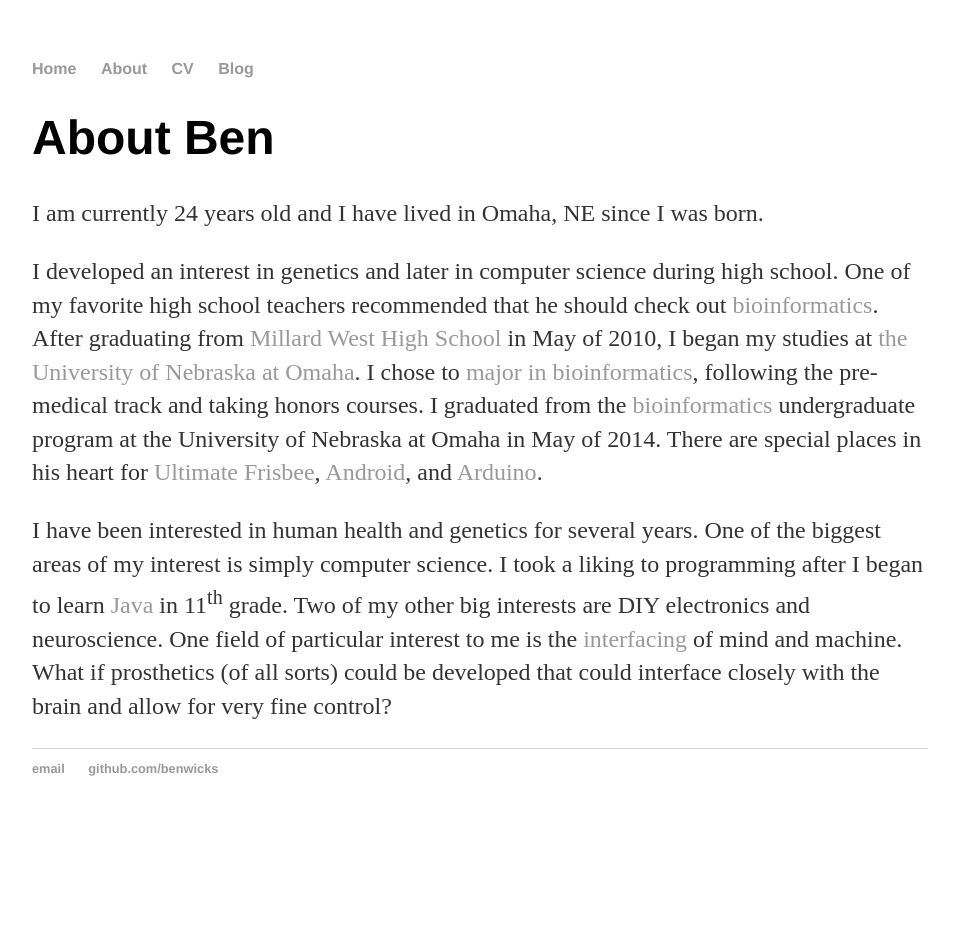
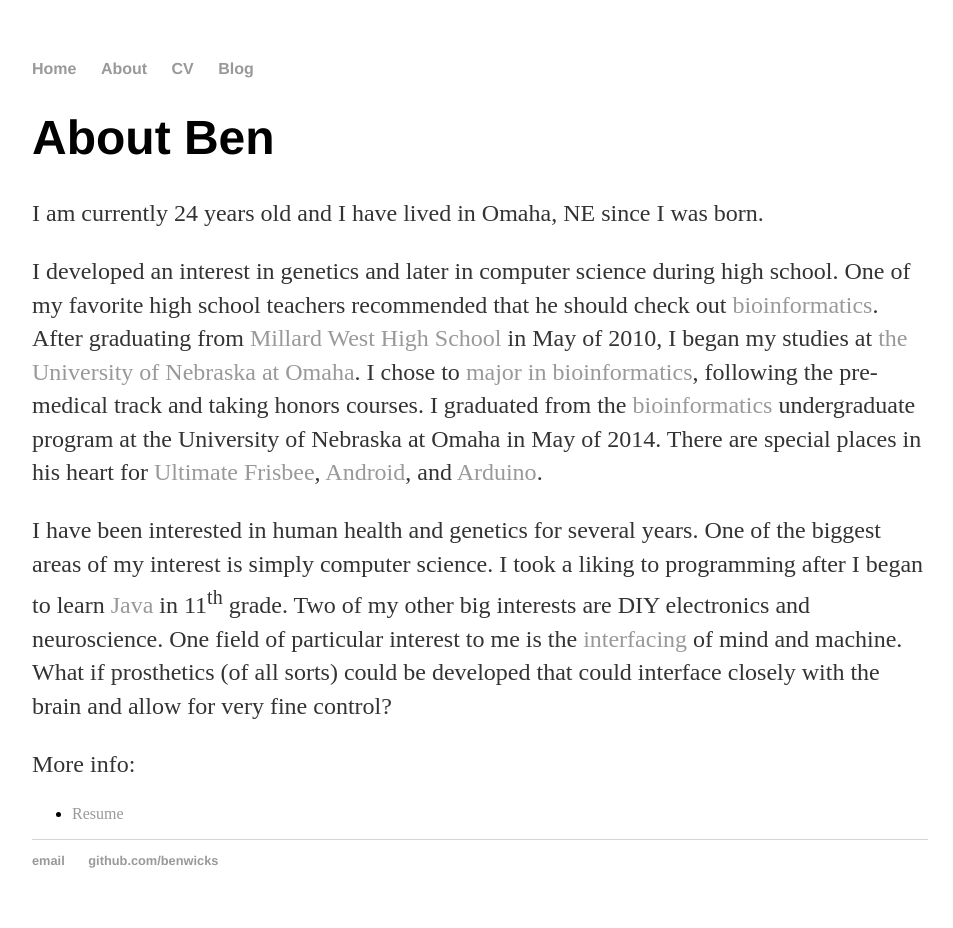
Before and after one commit to benwicks/benwicks.github.io, a Jekyll site: the page built from about/index.html, in a window 1280 px wide. Shown: the whole page, without its empty margins (160-1113 px from the left). Built offline with Jekyll 4.4.1, drawn with Linux system fonts in a browser that asks for light colours; before the commit the page ends 900 px from its top, so only the background shows below that.

Commit message:
Add link to resume

```diff
--- a/about/index.html
+++ b/about/index.html
@@ -31,5 +31,11 @@ title: About Ben
 			<p>I developed an interest in genetics and later in computer science during high school. One of my favorite high school teachers recommended that he should check out <a href="http://en.wikipedia.org/wiki/Bioinformatics" target="_blank">bioinformatics</a>. After graduating from <a href="http://mps.mwhs.schoolfusion.us/" target="_blank">Millard West High School</a> in May of 2010, I began my studies at <a href="http://www.unomaha.edu/" target="_blank">the University of Nebraska at Omaha</a>. I chose to <a href="http://bioinformatics.ist.unomaha.edu/" target="_blank">major in bioinformatics</a>, following the pre-medical track and taking honors courses. I graduated from the <a href="http://bioinformatics.ist.unomaha.edu/undergraduate.php?p=undergraduate" target="_blank">bioinformatics</a> undergraduate program at the University of Nebraska at Omaha in May of 2014. There are special places in his heart for <a href="http://en.wikipedia.org/wiki/Ultimate_(sport)" target="_blank">Ultimate Frisbee</a>, <a href="http://developer.android.com/" target="_blank">Android</a>, and <a href="http://www.arduino.cc/" target="_blank">Arduino</a>.</p>
 			<p>I have been interested in human health and genetics for several years. One of the biggest areas of my interest is simply computer science. I took a liking to programming after I began to learn <a href="http://en.wikipedia.org/wiki/Java_(programming_language)" target="_blank">Java</a> in 11<sup>th</sup> grade. Two of my other big interests are DIY electronics and neuroscience. One field of particular interest to me is the <a href="http://en.wikipedia.org/wiki/Brain%E2%80%93computer_interface" target="_blank">interfacing</a> of mind and machine. What if prosthetics (of all sorts) could be developed that could interface closely with the brain and allow for very fine control?</p>
 		</div>
+		<div>
+			<p>More info:</p>
+			<ul>
+				<li><a href="/about/resume.md">Resume</a></li>
+			</ul>
+		</div>
 	</body>
 </html>
```
